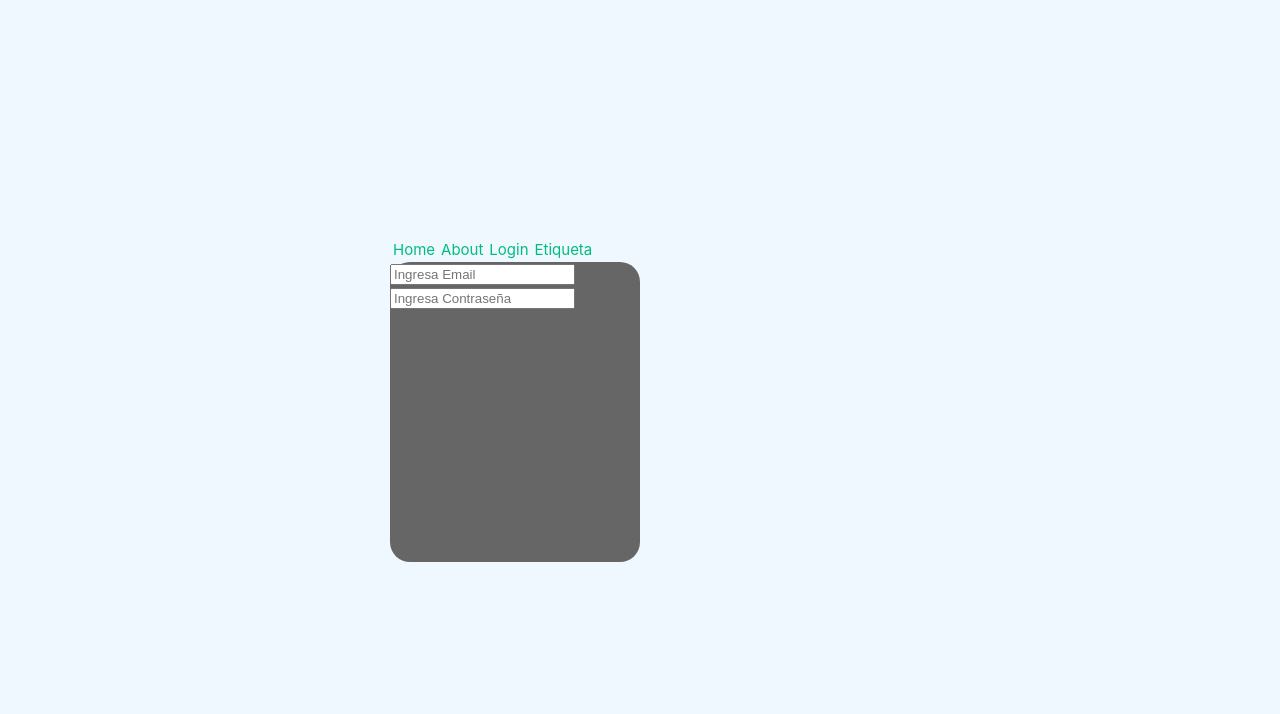
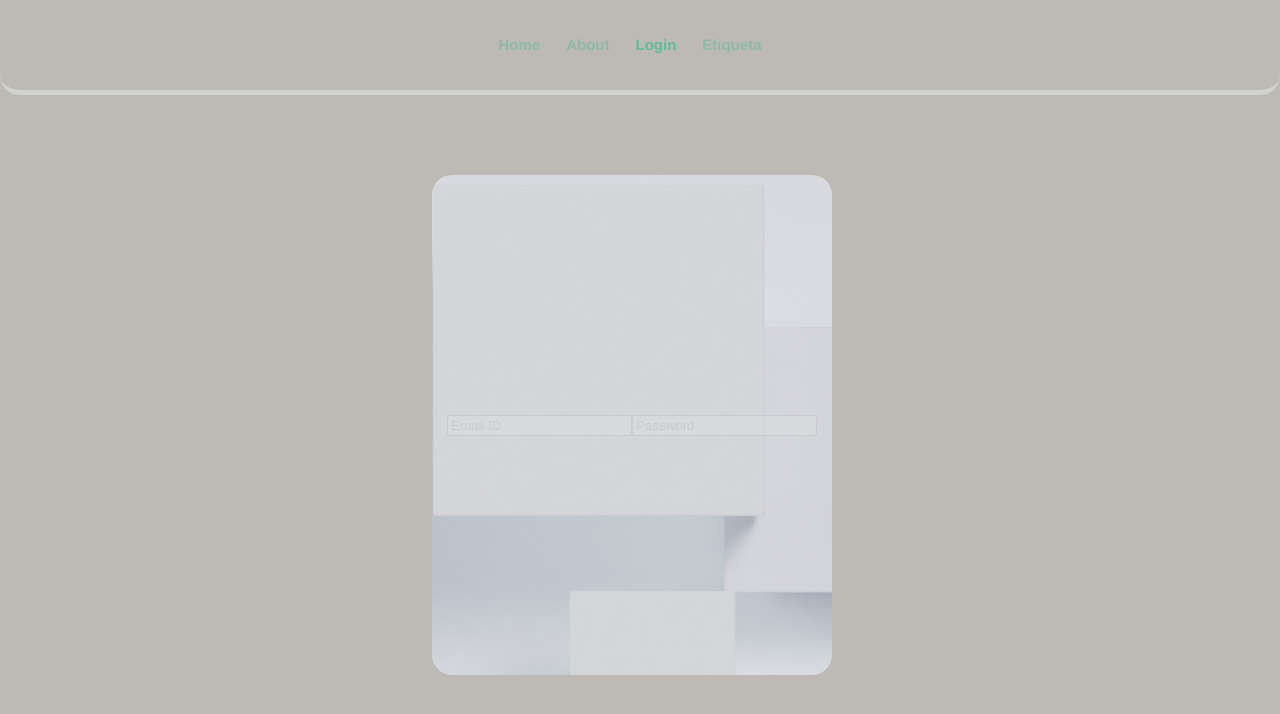
Before and after one commit to David-Code404/Blog, a Vue app in the folder BlogVue/: page /login in a window 1280 px wide. Shown: the top 714 px of the page. Built offline with nearby package versions, Linux system fonts and the light colour scheme.

Commit message:
Añadiendo Login Version 0.0.1

```diff
--- a/BlogVue/index.html
+++ b/BlogVue/index.html
@@ -1,12 +1,13 @@
 <!DOCTYPE html>
-<html lang="en">
+<html lang="es">
   <head>
     <meta charset="UTF-8">
     <link rel="icon" href="/src/assets/Imagen/BlogIcon.png">
     <meta name="viewport" content="width=device-width, initial-scale=1.0">
     <title>BLOG | David-Code404 |</title>
+    <link rel="stylesheet" href="main.css" />
   </head>
-  <body style="background-color: aliceblue;">
+  <body style="background-color: rgb(189, 186, 182); display: flex;">
     <div id="app"></div>
     <script type="module" src="/src/main.js"></script>
   </body>
--- /dev/null
+++ b/BlogVue/public/main.css
@@ -0,0 +1,186 @@
+*,
+*:before,
+*:after {
+  box-sizing: border-box;
+}
+body {
+  padding: 0;
+  margin: 0;
+  margin-top: 150px;
+  background: #eee;
+}
+#app {
+  font-family: Avenir, Helvetica, Arial, sans-serif;
+  -webkit-font-smoothing: antialiased;
+  -moz-osx-font-smoothing: grayscale;
+  color: #2c3e50;
+}
+a,
+a:visited {
+  color: #2c3e50;
+}
+.container {
+  margin: 0 auto;
+  max-width: 960px;
+}
+
+/* Home */
+.home img {
+  max-width: 230px;
+}
+.home .destinations {
+  display: flex;
+  justify-content: space-between;
+}
+
+/* Navigation */
+
+#nav {
+  position: fixed;
+  top: 0;
+  left: 0;
+  right: 0;
+  margin-top: 0;
+  padding: 30px;
+  background: transparent;
+  opacity: 0.5;
+  color: white; /* Cambiar el color del texto a blanco */
+  display: flex;
+  justify-content: center;
+  border-bottom: 5px solid #e6f0eaea;
+  z-index: 2;
+  border-radius: 20px;
+}
+#nav a {
+  display: inline-block;
+  margin-right: 20px;
+  opacity: 0.5; /* Ajustar la opacidad del texto */
+  transition: 0.2s ease opacity; /* Agregar el tiempo de transición para el cambio de opacidad */
+}
+#nav a.router-link-active,
+#nav a:hover {
+  opacity: 1; /* Aumentar la opacidad al pasar el ratón */
+}
+
+#logo {
+  font-weight: bold;
+  font-size: 1.5rem;
+  opacity: 1 !important;
+}
+
+a {
+  text-decoration: none;
+  font-weight: bold;
+}
+
+/* Destination Details */
+.destination-details {
+  display: flex;
+  gap: 30px;
+  align-items: center;
+}
+.destination-details img {
+  border-radius: 4px;
+  border: 3px solid white;
+  box-shadow: 0 0 10px 0 rgba(0, 0, 0, 0.2);
+}
+
+/*Experiences*/
+.experiences {
+  padding-top: 30px;
+  padding-bottom: 60px;
+  margin-top: 30px;
+  border-top: 1px solid #d4d4d4;
+  box-shadow: 0px -1px #fbfbfb;
+}
+.experiences .card {
+  border-radius: 4px;
+  overflow: hidden;
+  box-shadow: 0 0 5px 0 rgba(0, 0, 0, 0.2);
+  transition: 0.2s ease transform;
+}
+.experiences .card:hover {
+  transform: scale(1.05);
+}
+.experiences .cards {
+  display: flex;
+  gap: 20px;
+  text-align: center;
+}
+.experiences img {
+  width: 250px;
+  height: 150px;
+  object-fit: cover;
+  display: block;
+}
+.experiences .card .card__text {
+  background: #2c3e50;
+  color: white;
+  display: block;
+  border-top: 2px solid #4e6c71;
+  padding: 10px;
+}
+
+.experience-details img {
+  float: left;
+  margin: 10px;
+}
+
+/*Modal Overlay*/
+.modal-overlay:before {
+  content: "";
+  position: fixed;
+  top: 0;
+  left: 0;
+  right: 0;
+  bottom: 0;
+  background: rgba(0, 0, 0, 0.7);
+  z-index: 3;
+}
+.modal-overlay-content {
+  border-radius: 3px;
+  position: fixed;
+  top: 50%;
+  left: 50%;
+  transform: translate(-50%, -50%);
+  z-index: 3;
+  min-width: 300px;
+  max-width: 800px;
+  background: white;
+  padding: 15px;
+  box-shadow: 0 0 20px 0 rgba(0, 0, 0, 0.3);
+}
+.close {
+  position: absolute;
+  top: 0px;
+  right: 10px;
+  padding: 10px;
+  font-size: 1.4rem;
+}
+
+.go-back {
+  display: inline-block;
+  margin-bottom: 15px;
+}
+/* Form */
+.form{
+  display:flex;
+  flex-direction: column;
+  max-width:400px;
+  margin: 0 auto;
+}
+
+.input{
+  border: 1px solid gray;
+  padding: 10px;
+  margin-bottom:20px;
+  border-radius:5px;
+}
+
+.btn{
+  background-color:#2c3e50;
+  color: white;
+  padding: 10px;
+  border-radius: 5px;
+  border:none;
+}
--- a/BlogVue/src/App.vue
+++ b/BlogVue/src/App.vue
@@ -8,8 +8,9 @@
     <router-link to="/about">About</router-link>
     <router-link to="/login">Login</router-link>
     <router-link to="/etiqueta">Etiqueta</router-link>
-    <router-view></router-view>
+
   </div>
+  <router-view></router-view>
 </template>
 
 
--- a/BlogVue/src/views/AboutView.vue
+++ b/BlogVue/src/views/AboutView.vue
@@ -1,7 +1,8 @@
+
+<script setup>
+</script>
+
 <template>
-  <div class="about">
-    <h1>This is an about page</h1>
-  </div>
 </template>
 
 <style>
--- a/BlogVue/src/views/LoginView.vue
+++ b/BlogVue/src/views/LoginView.vue
@@ -1,26 +1,41 @@
-<script setup>
-
-</script>
-
+<script setup></script>
 
 <template>
-    <form >
-        <div class="Login">
-            <input type="email" placeholder="Ingresa Email">
-            <input type="password" placeholder="Ingresa Contraseña">
-        </div>
-    </form>
+  <div class="Principal">
+    <div class="Img">
+      <div class="email"><input type="email" placeholder="Email ID" /></div>
+      <div class="password">
+        <input type="password" placeholder="Password" />
+      </div>
+    </div>
+  </div>
 </template>
 
 <style scoped>
-.Formulario{
 
+.Principal{
+    margin: 0px 0px 250px 400px;
 }
 
-.Login{
-    width: 250px;
-    height: 300px;
-    background-color: rgb(102, 102, 102);
-    border-radius: 20px;
+.Img {
+  display: flex;
+  align-items: center;
+  justify-content: center;
+  background-image: url(../assets/Imagen/white-cubes-3d-background.jpg);
+  background-repeat: no-repeat;
+  width: 400px;
+  height: 500px;
+  border-radius: 20px;
+}
+
+.email {
+  background: transparent;
+  opacity: 0.1;
+}
+
+.password {
+  background: transparent;
+  opacity: 0.1;
+  margin: 0px 0px 0px 0px;
 }
 </style>
```
Also changed, not shown: BlogVue/src/assets/Imagen/ImagenFondo.jpg (added), BlogVue/src/assets/Imagen/white-cubes-3d-background.jpg (added).
